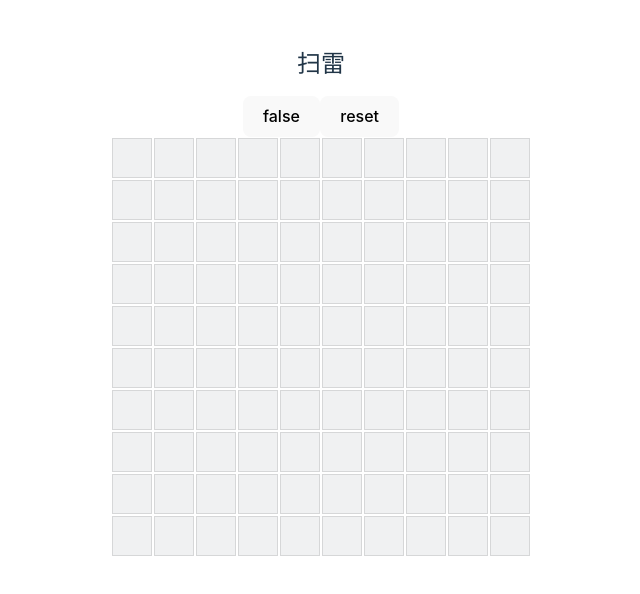
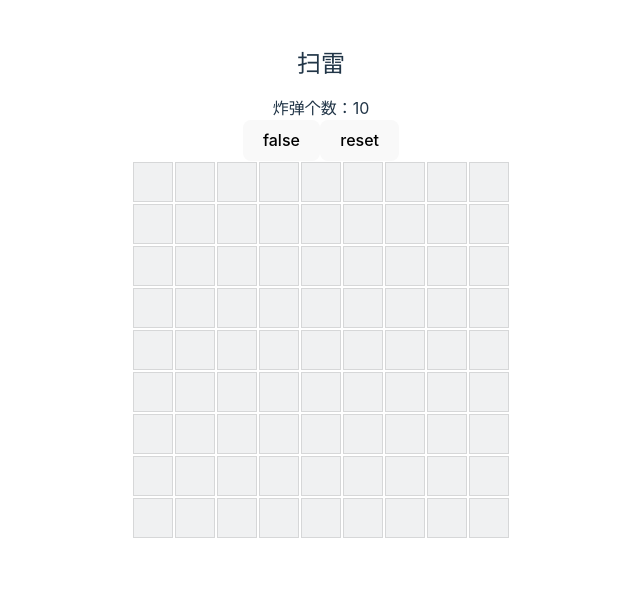
Before and after one commit to zhulandashuiguai/mineSweeper-vue3-try, a Vue app: page / in a window 1280 px wide. Shown: the top 594 px of the page, without its empty margins (319-959 px from the left). Built offline with nearby package versions, Linux system fonts and the light colour scheme; a small style sheet from the web is missing.

Commit message:
炸弹生成方法改进

```diff
--- a/src/composables/logic.ts
+++ b/src/composables/logic.ts
@@ -13,7 +13,7 @@ interface GameState {
   blockBoard: BlockState[][],
   // 是否生成炸弹
   mineGenerate: boolean,
-  //
+  //输了还是赢了
   gameState: 'play' | 'win' | 'lose'
 }
 
@@ -21,12 +21,12 @@ interface GameState {
 export class GamePlay {
   //游戏状态
   state = ref() as Ref<GameState>
-  constructor(public width: number, public height: number) {
-    // watch(state, () => { checkGameState() }, { deep: true })
+  constructor(public width: number, public height: number, public mines: number) {
     this.reset()
     // 地雷盘的大小
-    this.width = width
-    this.height = height
+    // this.width = width
+    // this.height = height
+    // this.mines = mines
   }
   // 重置游戏
   reset() {
@@ -41,19 +41,36 @@ export class GamePlay {
     return this.state.value.blockBoard
   }
 
+  // 定义随机数用于生成炸弹
+  random(min: number, max: number) {
+    return Math.random() * (max - min) + min
+  }
+  randomInt(min: number, max: number) {
+    return Math.round(this.random(min, max))
+  }
+
   // 生成炸弹
   // 要对第一次点击的格子进行判断
   generateMines(state: BlockState[][], initalItem: BlockState) {
-    for (let row of state) {
-      for (let block of row) {
-        //让第一次点击时周围不出现炸弹
-        if (Math.abs(initalItem.x - block.x) <= 1)
-          continue
-        if (Math.abs(initalItem.y - block.y) <= 1)
-          continue
-        block.mine = Math.random() < 0.3
+    const placeRandom = () => {
+      const x = this.randomInt(0, this.width - 1)
+      const y = this.randomInt(0, this.height - 1)
+      const block = state[y][x]
+      if (Math.abs(initalItem.x - block.x) <= 1)
+        return false
+      if (Math.abs(initalItem.y - block.y) <= 1)
+        return false
+      if (block.mine == true)
+        return false
+      block.mine = true
+      return true
+    }
+
+    Array.from({ length: this.mines }, () => null).forEach(() => {
+      while (placeRandom() == false) {
+        // placeRandom()
       }
-    }
+    })
     //检测格子周围炸弹数
     this.updateNumbers()
   }
@@ -88,9 +105,6 @@ export class GamePlay {
 
 
   //开发环境
-
-
-
 
   //点击事件
   onClick(item: BlockState) {
@@ -157,7 +171,6 @@ export class GamePlay {
       if (x.revealed) revealedNum++
     })
     if (this.state.value.gameState == 'lose') return
-
     if (revealedAll + flagedAll == blocks.length || revealedNum + mineNum == blocks.length) {
       this.state.value.gameState = 'win'
       setTimeout(() => { alert('you win') }, 50)
--- a/src/pages/index.vue
+++ b/src/pages/index.vue
@@ -4,19 +4,18 @@ import MineBlock from '@/components/MineBlock.vue'
 import { GamePlay } from '@/composables/logic'
 import { useStorage } from '@vueuse/core'
 
-let play = new GamePlay(10, 10)
+let play = new GamePlay(9, 9, 10)
+//持久化
 useStorage('gameState', play.state)
 const state = computed(() => play.blockBoard)
-
-watch(play.state.value.blockBoard, () => {
+watchEffect(() => {
   play.checkGameState()
-}, {
-  deep: true
 })
 </script>
 <template>
   <div>
     <h2>扫雷</h2>
+    <div>炸弹个数：{{ play.mines }}</div>
     <!-- <div>{{ gameState }}</div> -->
     <button @click="toggleDev()">{{ isDev }}</button>
     <button @click="play.reset()">reset</button>
```
